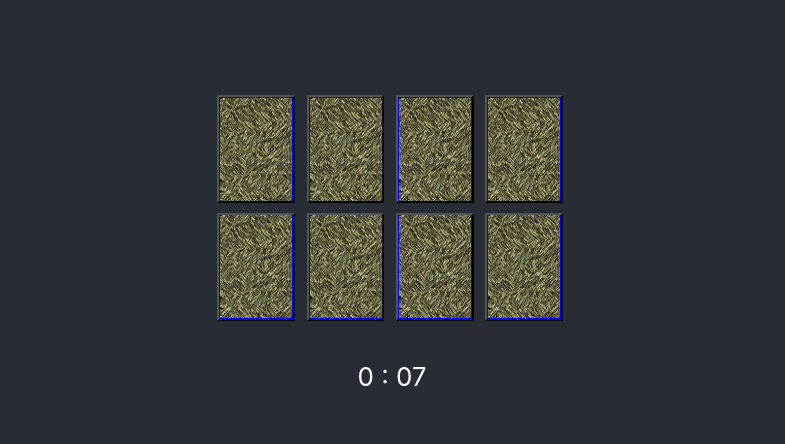
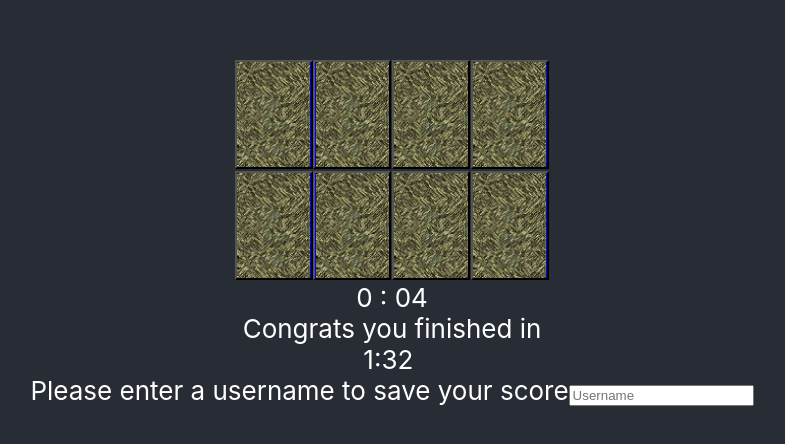
Before and after one commit to Tyson910/card-matching-game, a React (Create React App) app: page / in a window 1280 px wide. Shown: the part 178-622 px from the top of the page, without its empty margins (248-1033 px from the left). Built offline with nearby package versions, Linux system fonts and the light colour scheme.

Commit message:
edit styles page and saveScore component

```diff
--- a/src/App.css
+++ b/src/App.css
@@ -45,14 +45,24 @@ img{
 }
 
 .deck-container{
-  width:60%;
-  margin: 2% auto 5% auto;
+  display:grid;
+  grid-template-columns: auto auto auto auto;
+
+  /*
   display:flex;
   flex-flow: row wrap;
-  justify-content: space-evenly;
+  justify-content: center;
+  */
 }
 .card{
   margin-bottom: 2.5%;
+
+}
+
+#scoreInput{
+  all: inherit;
+  margin-left:auto;
+  margin-right:auto;
 }
 
 
--- a/src/App.js
+++ b/src/App.js
@@ -2,6 +2,7 @@ import React from 'react';
 import { useState, useEffect } from 'react';
 import './App.css';
 import MatchingGame from './MatchingGame.js'
+import SaveScore from './SaveScore.js'
 
 function App() {
   const [score, setScore]= useState('');
@@ -12,6 +13,9 @@ function App() {
         <div>
         <MatchingGame />
         </div>
+        <div>
+          <SaveScore />
+        </div>
       </header>
     </div>
   );
--- a/src/MatchingGame.js
+++ b/src/MatchingGame.js
@@ -4,8 +4,6 @@ import Card from './Card.js';
 import React from 'react';
 import ShowStrikes from './ShowStrikes.js';
 import Clock from './Timer.js';
-
-//MatchingGame(gameScore)
 
 export default function MatchingGame(){
 
@@ -15,7 +13,7 @@ export default function MatchingGame(){
     const [guess1, setGuess1] = useState('');
     const [guess2, setGuess2] = useState('');
     const [score, setScore] = useState('');
-
+    const [gameStatus, setGameStatus] = useState('wait');
 
     //shows users the deck for a limited amount of time
     useEffect( ()=> {
@@ -34,9 +32,11 @@ export default function MatchingGame(){
             card.isFaceDown =true;
             return card;
         }))
+        // starts timer once cards are flipped
+        setGameStatus('')
        }
 
-    //uses func to check if selected cards are a match
+    //check if selected cards are a match
     useEffect( ()=>{
         if(guess2){
             cardsMatch()
@@ -80,11 +80,14 @@ export default function MatchingGame(){
 
     //stops timer
     function stopTimer(){
-        if(strikes >= 2){
-            setScore('lost')
+        if(strikes >= 3){
+            setGameStatus('lost')
         }
         else if(pairs >= 3){
-            setScore('won')
+            console.log(timer)
+            setScore(timer)
+            setGameStatus('won')
+
             }
     }
 
@@ -118,23 +121,27 @@ export default function MatchingGame(){
         }
       });
 
+      let timer = Clock(gameStatus);
 
-      let bread = <Clock stopTimer={score}/>;
+      let gameDisplay =
 
-    return (
         <React.Fragment>
-        <div className='strike-container'>
+
         <ShowStrikes strikes={strikes} />
-        </div>
 
         <div className='deck-container'>
         {deckDisplay }
         </div>
 
         <div>
-        {bread}
+        {timer}
         </div>
 
         </React.Fragment>
-    )
+
+    if (strikes >= 3){
+        gameDisplay = <div>Sorry you lost</div>
+    }
+
+    return gameDisplay;
 }
--- /dev/null
+++ b/src/SaveScore.js
@@ -0,0 +1,25 @@
+import React from 'react';
+
+export default function SaveScore({score}){
+
+ return(
+    <React.Fragment>
+    <div>
+    Congrats you finished in
+    </div>
+
+    <input type='text' id='scoreInput'
+    name='score' readOnly
+    value= '1:32 ' />
+
+
+     <div>
+     Please enter a username to save your score
+     <input type='text' id='usernameInput'
+     name='username' required
+     placeholder='Username'
+     />
+     </div>
+     </React.Fragment>
+ )
+}
--- a/src/ShowStrikes.js
+++ b/src/ShowStrikes.js
@@ -1,19 +1,24 @@
 import React from 'react';
-import { useState, useEffect } from 'react';
 import './App.css';
 
 export default function ShowStrikes({strikes}){
 
     let strikeArray = [ ];
     for (let i=0; i < strikes; i++){
-        strikeArray.push('❌');
+        strikeArray.push( i);
     }
 
-    let strikeDisplay = strikeArray.map( item =>(
-        <div className='strike'>
+    let strikeDisplay = strikeArray.map( strikeNum =>(
+        <div className='strike' key={strikeNum}>
         <img src='cross-mark-icon-55.png' alt='Strike' />
         </div>
     ));
 
-    return strikeDisplay
+
+
+    return (
+        <div className='strike-container'>
+        {strikeDisplay}
+        </div>
+    )
 }
```
